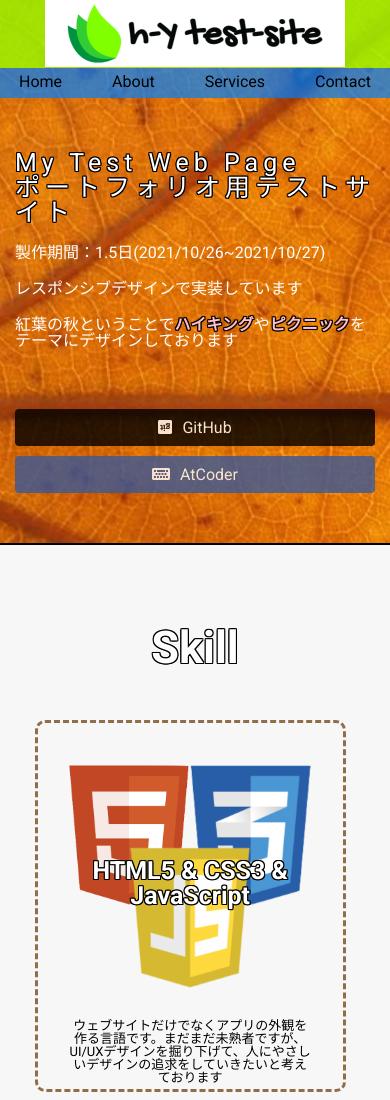
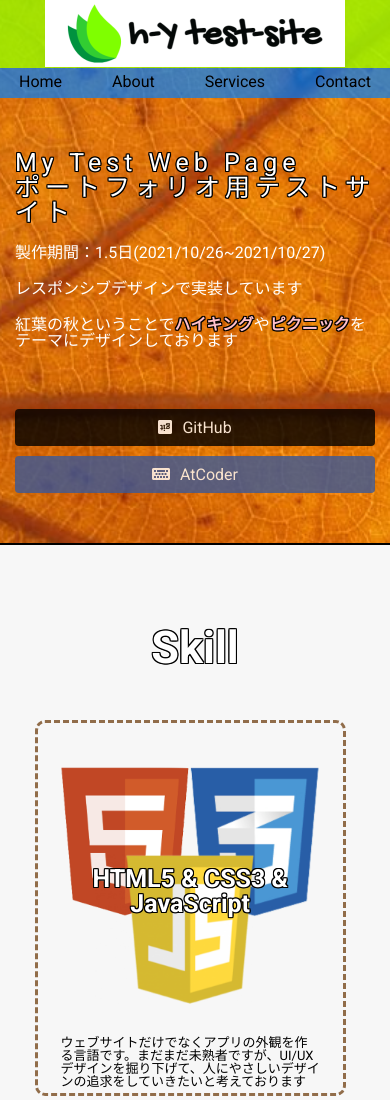
Before and after one commit to yuyu1p/yuyu1p.github.io, a plain HTML site: page index.html in a window 390 px wide. Shown: the top 1100 px of the page. Drawn offline with Linux system fonts and the light colour scheme.

Commit message:
Update portfolio.css

```diff
--- a/styles/portfolio.css
+++ b/styles/portfolio.css
@@ -255,13 +255,7 @@ a {
 }
 
 .lesson-icon > img{
-  max-width: 100%;
-}
-
-@media all and (max-width: 669px) {
-  .lesson-icon > img {
-    max-width: 80%;
-  }
+  max-width: 85%;
 }
 
 .lesson-icon > p {
@@ -288,10 +282,16 @@ a {
 }
 
 .text-contents {
-  width: 80%;
+  width: 85%;
   font-size: 13px;
   display: inline-block;
   margin-top: 15px;
+}
+
+@media all and (max-width: 669px) {
+    .text-contents {
+        text-align: left;
+    }
 }
 
 .heading > h3 {
```
